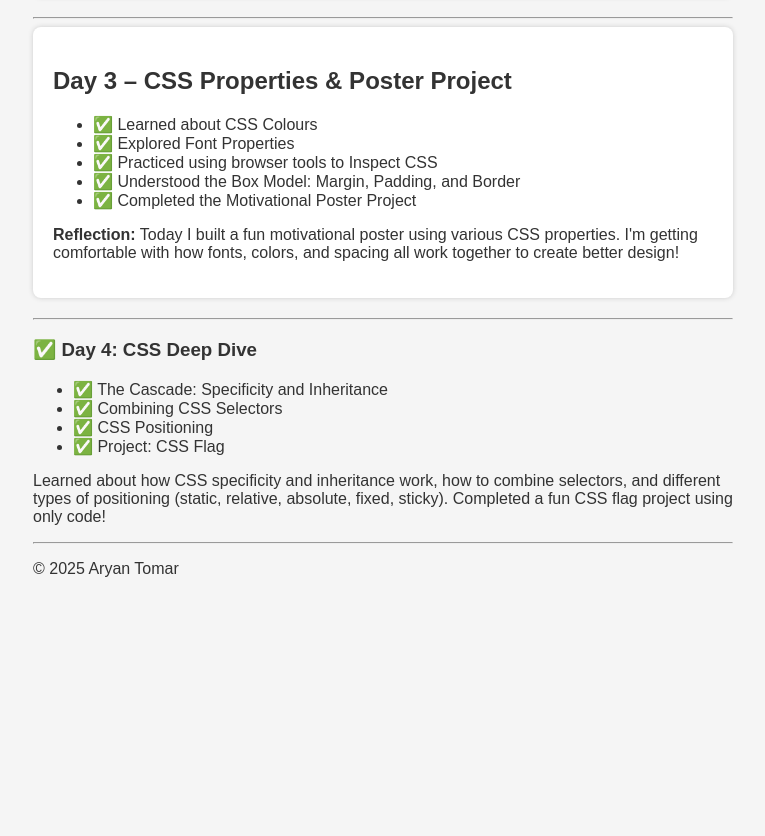
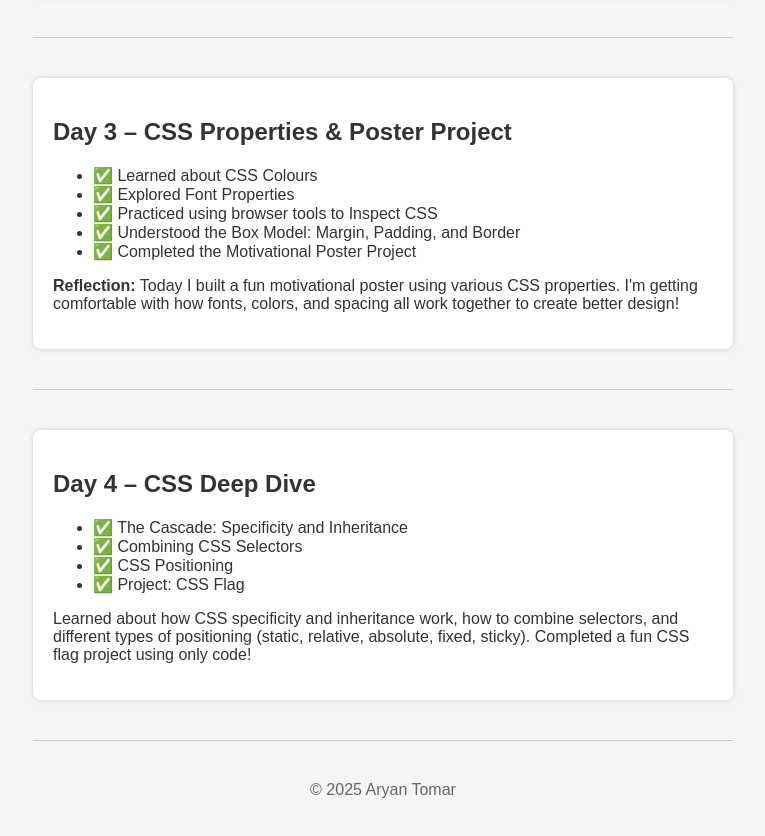
Before and after one commit to aryantomar02/100-days-of-code, a plain HTML site: page index.html in a window 1280 px wide. Shown: the part 748-1584 px from the top of the page, without its empty margins (257-1022 px from the left). Before the commit the page ends 1366 px from the top, so only its background shows below. Drawn offline with Linux system fonts and the light colour scheme.

Commit message:
Update index.html

```diff
--- a/index.html
+++ b/index.html
@@ -33,6 +33,16 @@
       border-radius: 8px;
       box-shadow: 0 0 5px #ccc;
       margin-bottom: 20px;
+    }
+    hr {
+      margin: 40px 0;
+      border: none;
+      border-top: 1px solid #ccc;
+    }
+    footer {
+      text-align: center;
+      margin-top: 40px;
+      color: #666;
     }
   </style>
 </head>
@@ -83,8 +93,8 @@
   </section>
   <hr />
 
-
-<h3>✅ Day 4: CSS Deep Dive</h3>
+  <section id="day4">
+    <h2>Day 4 – CSS Deep Dive</h2>
     <ul>
       <li>✅ The Cascade: Specificity and Inheritance</li>
       <li>✅ Combining CSS Selectors</li>
@@ -94,8 +104,8 @@
     <p>
       Learned about how CSS specificity and inheritance work, how to combine selectors, and different types of positioning (static, relative, absolute, fixed, sticky). Completed a fun CSS flag project using only code!
     </p>
+  </section>
   <hr />
-
 
   <footer>
     <p>&copy; 2025 Aryan Tomar</p>
```
Lines whose indentation alone changed are shown as unchanged.
